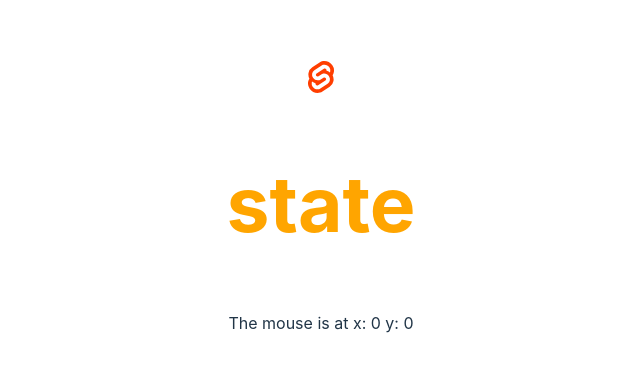
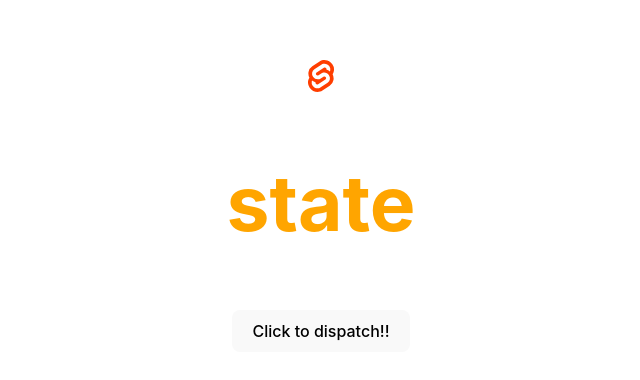
Before and after one commit to mathesukkj/svelte-testing, a Svelte app: page / in a window 1280 px wide. Shown: the part 194-574 px from the top of the page, without its empty margins (319-959 px from the left). Built offline with nearby package versions, Linux system fonts and the light colour scheme.

Commit message:
feat: component events

```diff
--- a/src/App.svelte
+++ b/src/App.svelte
@@ -1,14 +1,18 @@
 <script lang="ts">
-  import Pointer from "./lib/Pointer.svelte";
+  import Dispatcher from "./lib/Dispatcher.svelte";
 
   let src = "./src/assets/svelte.svg";
   let text = "<h2>state</h2>";
+
+  function handleDispatch(e: any) {
+    alert(e.detail.text)
+  }
 </script>
 
 <img {src} alt="svelte" />
 <h1>{@html text}</h1>
 
-<Pointer />
+<Dispatcher on:dispatched={handleDispatch} />
 
 <style>
   h1 {
--- /dev/null
+++ b/src/lib/Dispatcher.svelte
@@ -0,0 +1,13 @@
+<script lang="ts">
+  import { createEventDispatcher } from "svelte";
+
+  const dispatch = createEventDispatcher()
+
+  function dispatchFunction() {
+    dispatch('dispatched', {
+      text: "dispatched successfully!"
+    })
+  }
+</script>
+
+<button on:click={dispatchFunction}>Click to dispatch!!</button>
```
